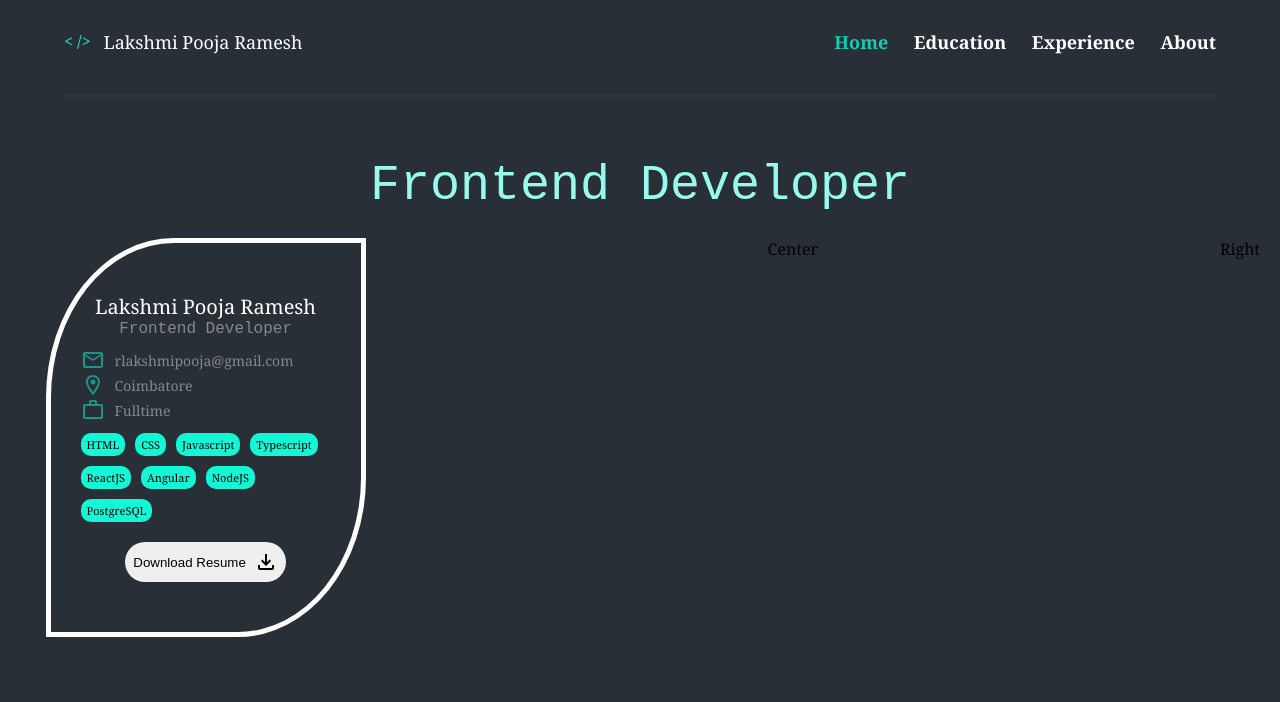
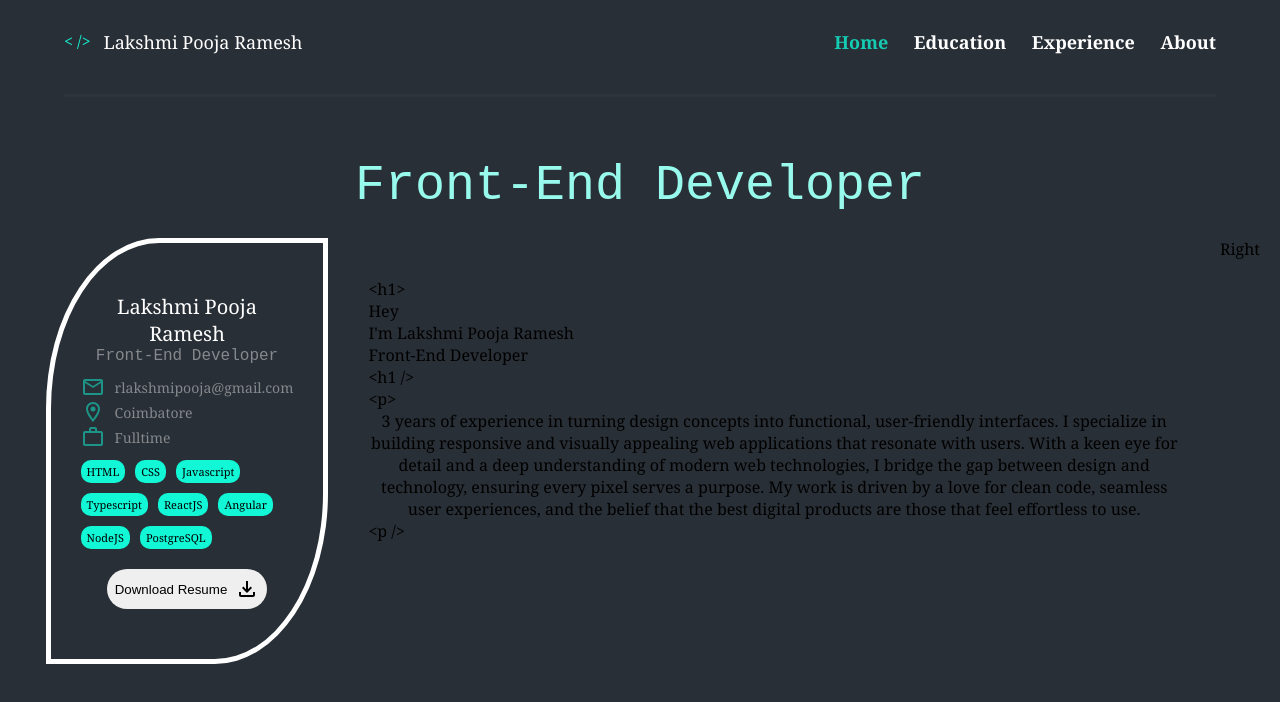
Before and after one commit to rlakshmipooja/Lakshmi-Pooja-Portfolio, a React (Create React App) app: page / in a window 1280 px wide. Shown: the top 702 px of the page. Built offline with nearby package versions, Linux system fonts and the light colour scheme.

Commit message:
feat: home page center container

```diff
--- a/src/assets/jsons/text.json
+++ b/src/assets/jsons/text.json
@@ -1,9 +1,23 @@
 {
     "name": "Lakshmi Pooja Ramesh",
-    "designation": "Frontend Developer",
+    "designation": "Front-End Developer",
     "email": "rlakshmipooja@gmail.com",
     "city": "Coimbatore",
     "workType": "Fulltime",
-    "skills": ["HTML", "CSS", "Javascript", "Typescript", "ReactJS", "Angular", "NodeJS", "PostgreSQL"],
-    "tag": "< />"
+    "skills": [
+        "HTML",
+        "CSS",
+        "Javascript",
+        "Typescript",
+        "ReactJS",
+        "Angular",
+        "NodeJS",
+        "PostgreSQL"
+    ],
+    "tag": "< />",
+    "professionalSummary": "3 years of experience in turning design concepts into functional, user-friendly interfaces. I specialize in building responsive and visually appealing web applications that resonate with users. With a keen eye for detail and a deep understanding of modern web technologies, I bridge the gap between design and technology, ensuring every pixel serves a purpose. My work is driven by a love for clean code, seamless user experiences, and the belief that the best digital products are those that feel effortless to use.",
+    "h1OpeningTag": "<h1>",
+    "h1ClosingTag": "<h1 />",
+    "pOpeningTag": "<p>",
+    "pClosingTag": "<p />"
 }
--- a/src/components/Home/Home.css
+++ b/src/components/Home/Home.css
@@ -12,7 +12,6 @@
     display: flex;
     justify-content: space-between;
     margin-top: 3vh;
-}
 
     .leftContainer {
         border: 5px solid white;
@@ -50,6 +49,15 @@
         }
     }
 
+    .centerContainer{
+        align-items: flex-start;
+        display: flex;
+        flex-direction: column;
+        padding: 40px;
+    }
+}
+
+
 .skills {
     display: flex;
     gap: 10px;
--- a/src/components/Home/Home.jsx
+++ b/src/components/Home/Home.jsx
@@ -39,7 +39,16 @@ function Home() {
                     </div>
                     <Resume />
                 </div>
-                <div>Center</div>
+                <div className='centerContainer'>
+                    <div>{data.h1OpeningTag}</div>
+                    <div>Hey </div>
+                    <div>I'm {data.name} </div>
+                    <div>{data.designation}</div>
+                    <div>{data.h1ClosingTag}</div>
+                    <div>{data.pOpeningTag}</div>
+                    <div>{data.professionalSummary}</div>
+                    <div>{data.pClosingTag}</div>
+                </div>
                 <div>Right</div>
             </div>
         </div>
```
Lines whose indentation alone changed are shown as unchanged.
